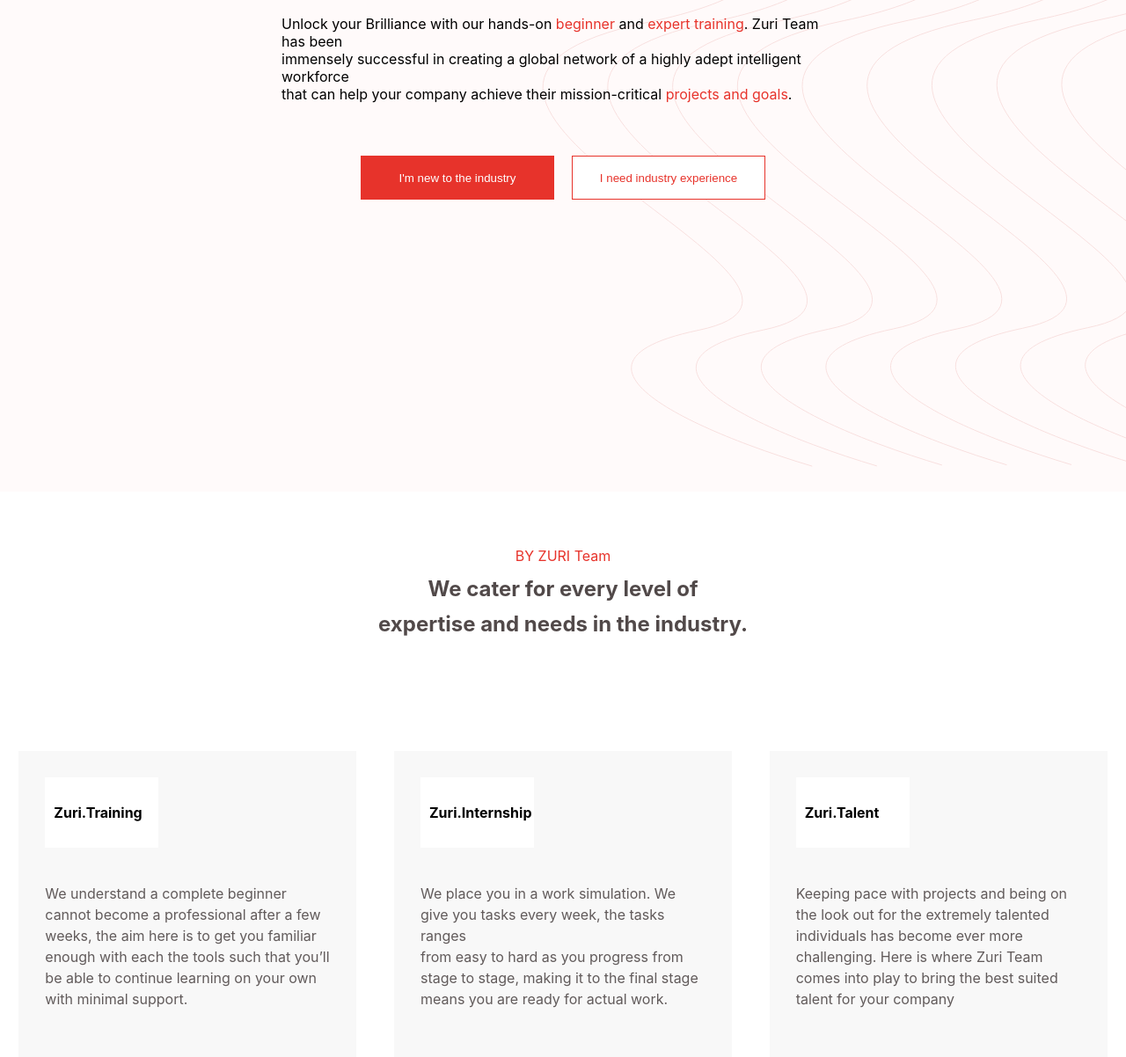
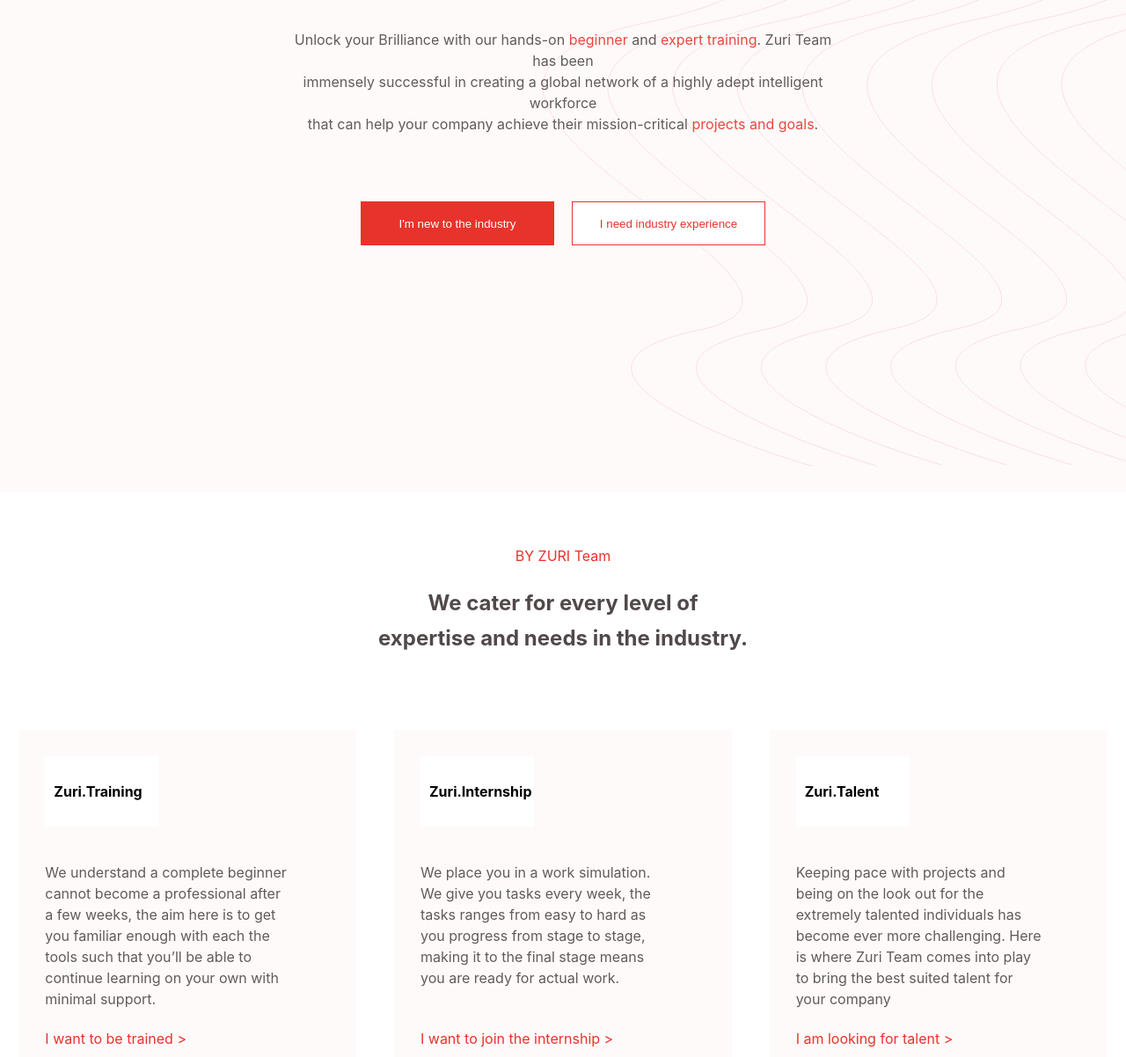
Before and after one commit to nwubaemeka/Zuri-Website, a plain HTML site: page index.html in a window 1280 px wide. Shown: the part 238-1440 px from the top of the page at 88% size. Drawn offline with Linux system fonts and the light colour scheme.

Commit message:
completed the landing page and added links to the other pages

```diff
--- a/index.html
+++ b/index.html
@@ -24,8 +24,8 @@
         </p>
       </div>
       <div class="buttons">
-        <a href="#"><button id="firstbut"type="button" name="button">I'm new to the industry</button></a>
-        <a href="#"><button id="secbut" type="button" name="button">I need industry experience</button></a>
+        <a href="industrypage.html"><button id="firstbut"type="button" name="button">I'm new to the industry</button></a>
+        <a href="indexp.html"><button id="secbut" type="button" name="button">I need industry experience</button></a>
       </div>
     </section>
     <section class="second">
@@ -52,7 +52,7 @@
           <div class="box">
             <div class="a">
             <p class="d"><b>Zuri.Internship</b></p>
-            <p class="c">We place you in a work simulation. We give you tasks every week, the tasks ranges <br> from easy to hard as you progress from stage to stage,
+            <p class="c">We place you in a work simulation. We give you tasks every week, the tasks ranges from easy to hard as you progress from stage to stage,
                making it to the final stage means you are ready for actual work.</p>
             </div>
             <div class="link">
@@ -102,6 +102,7 @@
         </div>
       </div>
     </section>
+    <hr>
     <footer>© 2020 ZURI TEAM</footer>
   </body>
 </html>
--- a/zuri.css
+++ b/zuri.css
@@ -47,6 +47,19 @@ body{
   display: flex;
   flex-wrap: wrap;
   width: 50%;
+  text-align: center;
+}
+
+.firstthird p{
+  display: block;
+  margin-block-start: 1em;
+  margin-block-end: 1em;
+  margin-inline-start: 0px;
+  margin-inline-end: 0px;
+  font-size: 16px;
+  line-height: 24px;
+  color: #514949;
+  opacity: 0.9;
 }
 
 span{
@@ -115,6 +128,12 @@ button{
   color: #514949;
   margin-top: 8px;
   margin-bottom: 64px;
+  display: block;
+  margin-block-start: 1em;
+  margin-block-end: 1em;
+  margin-inline-start: 0px;
+  margin-inline-end: 0px;
+  line-height: 40px;
 }
 
 .boxes{
@@ -129,7 +148,7 @@ button{
 }
 
 .boxcont{
-  background-color: #F8F8F8;
+  background-color: #FFFAFA;
   margin: 20px;
   width: 30%;
   display: flex;
@@ -137,12 +156,12 @@ button{
 }
 
 .box{
-  width: 400px;
+  width: 280px;
   padding: 30px;
 }
 
 .a{
-  height: 80%;
+  height: 70%;
 }
 
 .d{
@@ -163,11 +182,11 @@ button{
   line-height: 24px;
   color: #514949;
   opacity: 0.9;
-  padding-bottom: 10px;
+  padding-bottom: 5px;
 }
 
 .link{
-  padding-top: 10px;
+  padding-top: 3px;
 }
 
 a{
@@ -195,8 +214,14 @@ img{
   width: 20px
 }
 
+hr{
+  width: 90%;
+  margin-top: 50px;
+}
+
 footer{
-  margin-top: 100px;
+  margin-top: 40px;
+  margin-bottom: 50px;
 }
 
 @media only screen and (max-width: 600px) {
```
Also changed, not shown: industrypage.html (added, +9 -0 lines), indexp.html (added), logo.svg (added), thumbs.png (added).
